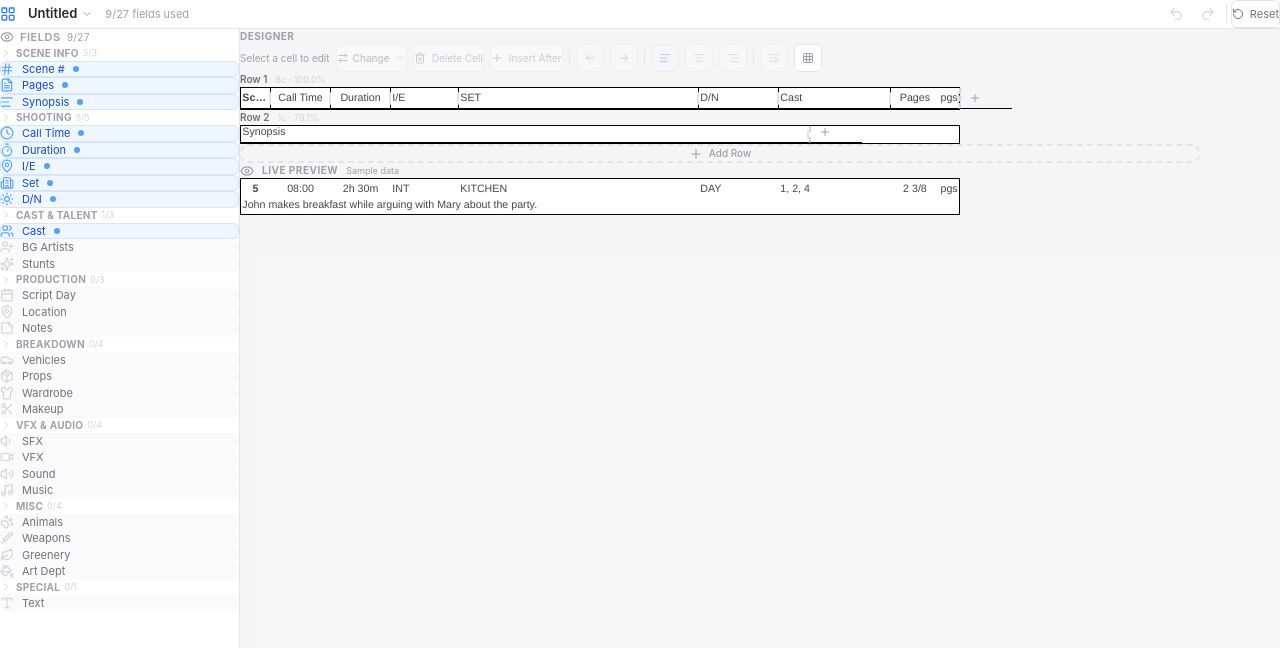
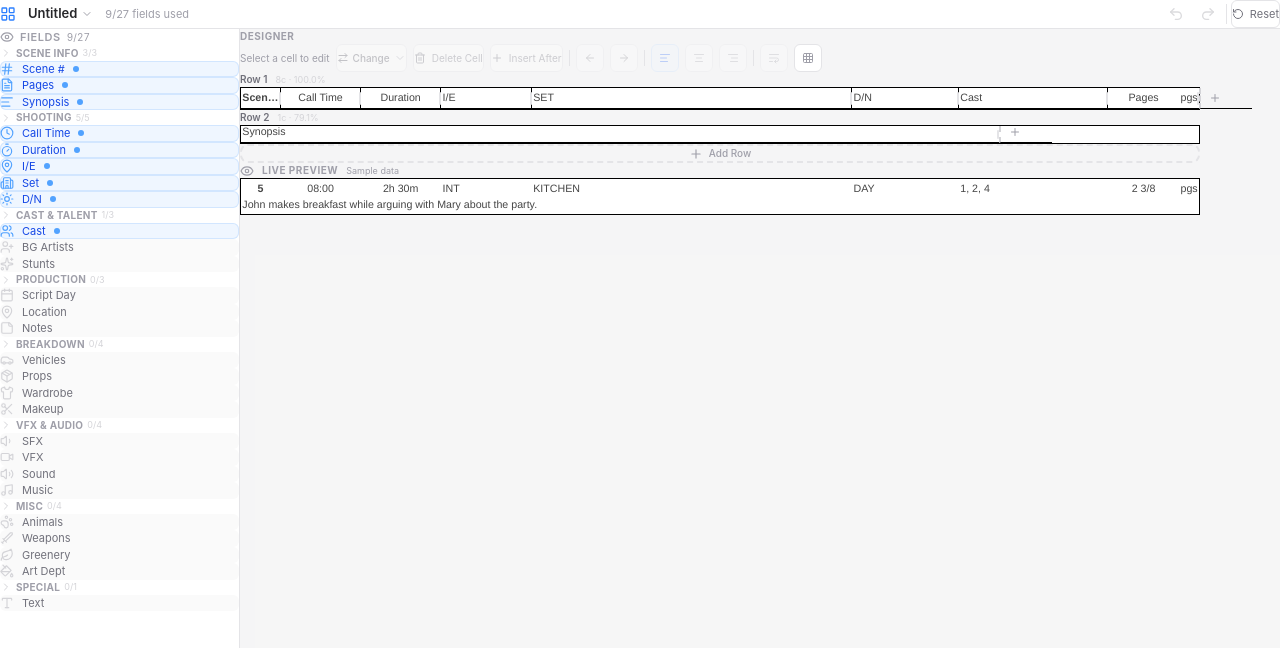
Before and after one commit to gabathanasiou/ribbon_editor, a React (Vite) app: page / in a window 1280 px wide. Shown: the top 648 px of the page. Built offline with nearby package versions, Linux system fonts and the light colour scheme.

Commit message:
ribbon fills container width (100%) instead of fixed 540pt

```diff
--- a/src/App.tsx
+++ b/src/App.tsx
@@ -78,7 +78,6 @@
 
 function cid() { return `c${Math.random().toString(36).slice(2, 7)}`; }
 
-const PAGE_W = 540; // A4 portrait minus margins (pt)
 const MIN_PCT = 2.5; // minimum cell width %
 
 function mkRow(name: string, keys: string[]): RowConfig {
@@ -741,7 +740,7 @@
                     <div className="relative" style={{
                       fontFamily: 'Helvetica, Arial, sans-serif', fontSize: '8pt', lineHeight: '1.1',
                       border: '1px solid #000', background: STYLE.bg, color: STYLE.fg,
-                      width: PAGE_W + 'pt', display: 'flex', alignItems: 'stretch',
+                      width: '100%', display: 'flex', alignItems: 'stretch',
                     }} data-row={row.id}>
                       {row.cells.length === 0 ? (
                         <div className="py-3 text-center text-[10px] text-zinc-400">
@@ -909,7 +908,7 @@
               <div className="inline-block" style={{
                 fontFamily: 'Helvetica, Arial, sans-serif', fontSize: '8pt', lineHeight: '1.1',
                 border: '1px solid #000', background: STYLE.bg, color: STYLE.fg,
-                width: PAGE_W + 'pt', maxWidth: '100%',
+                width: '100%',
               }}>
                 {rows.map((row, ri) => (
                   <div key={row.id} style={{
```
